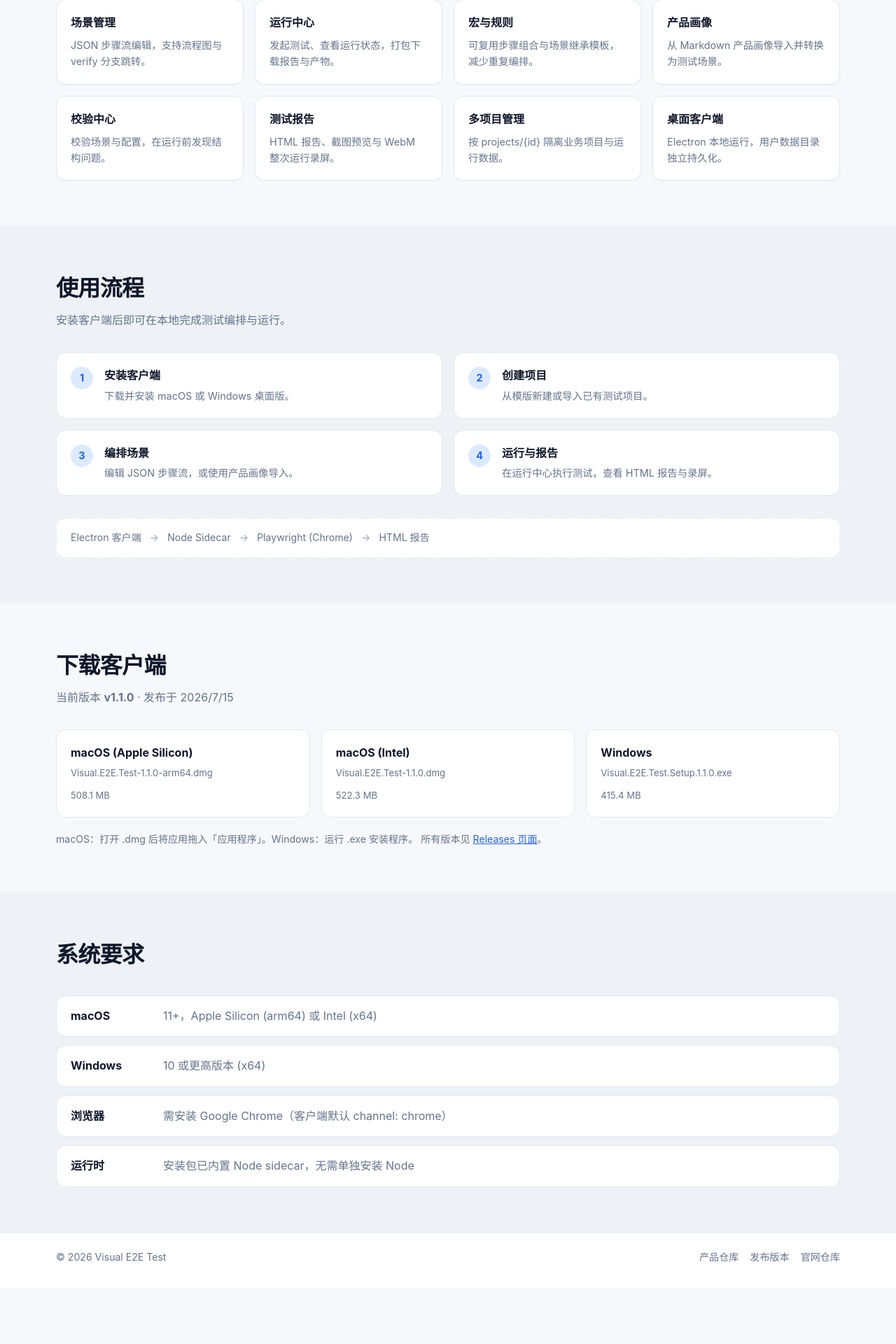
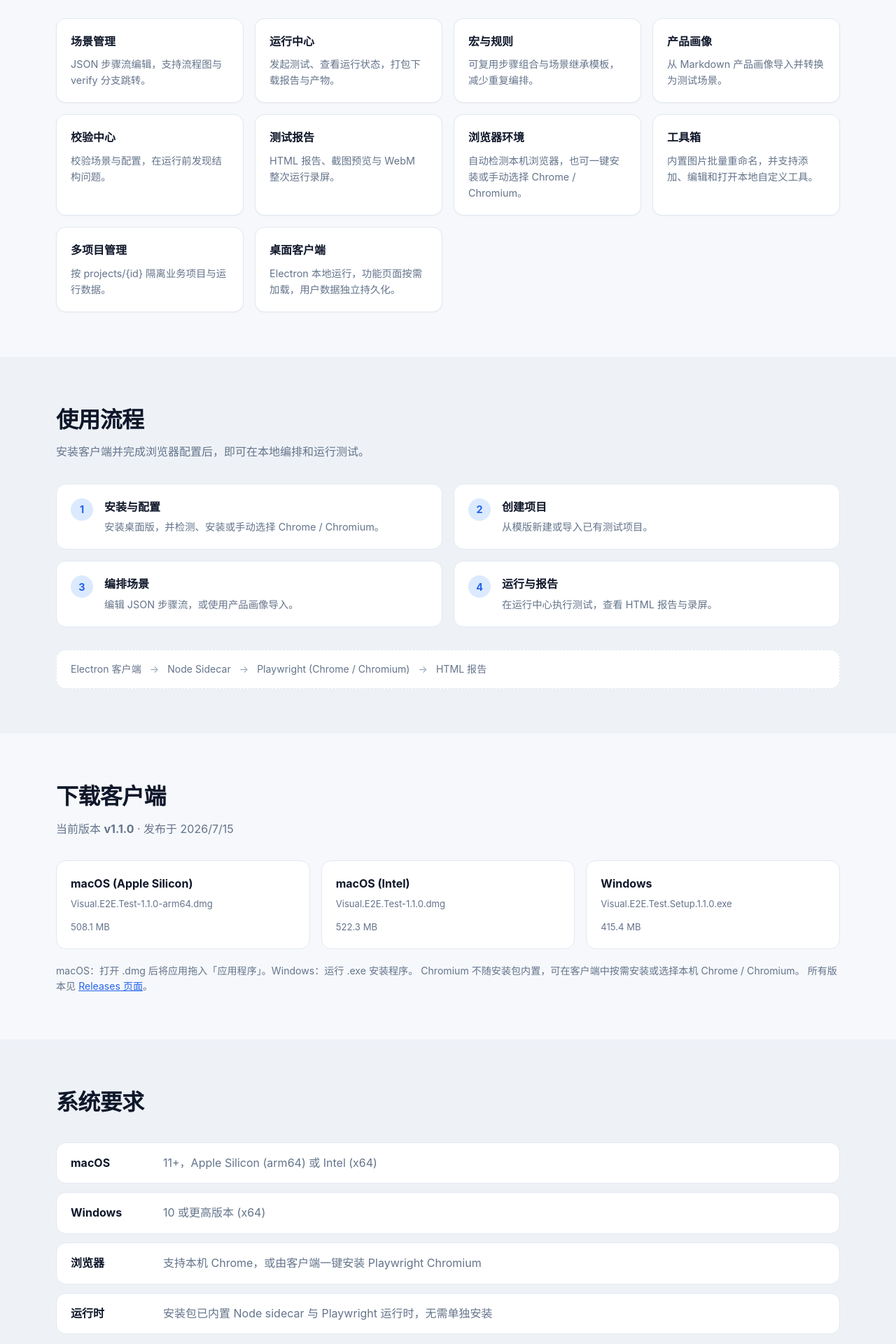
Before and after one commit to visual-e2e/visual-e2e-sky, a React (Vite) app: page / in a window 1280 px wide. Shown: the part 644-2564 px from the top of the page at 70% size. Before the commit the page ends 2484 px from the top, so only its background shows below. Built offline with nearby package versions, Linux system fonts and the light colour scheme.

Commit message:
feat(site): 更新 v1.2.0 产品能力与浏览器配置说明

```diff
--- a/package.json
+++ b/package.json
@@ -1,6 +1,6 @@
 {
   "name": "visual-e2e-sky",
-  "version": "1.0.0",
+  "version": "1.1.0",
   "private": true,
   "type": "module",
   "scripts": {
--- a/src/components/DownloadSection.tsx
+++ b/src/components/DownloadSection.tsx
@@ -100,6 +100,7 @@ export function DownloadSection() {
 
         <p className="download-note">
           macOS：打开 .dmg 后将应用拖入「应用程序」。Windows：运行 .exe 安装程序。
+          Chromium 不随安装包内置，可在客户端中按需安装或选择本机 Chrome / Chromium。
           所有版本见{" "}
           <a href={releaseUrl} target="_blank" rel="noreferrer">
             Releases 页面
--- a/src/components/HeroSection.tsx
+++ b/src/components/HeroSection.tsx
@@ -9,7 +9,7 @@ export function HeroSection() {
           <h1 className="hero__title">可视化 E2E 自动化测试工作台</h1>
           <p className="hero__desc">
             用 JSON 描述测试步骤，在可视化界面编排场景、运行测试、查看带截图与录屏的 HTML
-            报告。支持宏、规则模板、产品画像导入与多项目管理。
+            报告。支持浏览器环境配置、测试工具箱、宏与规则模板、产品画像导入及多项目管理。
           </p>
           <div className="hero__actions">
             <a href="#download" className="btn btn--primary">
--- a/src/components/HowItWorks.tsx
+++ b/src/components/HowItWorks.tsx
@@ -6,7 +6,9 @@ export function HowItWorks() {
       <div className="container">
         <div className="section__head">
           <h2 className="section__title">使用流程</h2>
-          <p className="section__desc">安装客户端后即可在本地完成测试编排与运行。</p>
+          <p className="section__desc">
+            安装客户端并完成浏览器配置后，即可在本地编排和运行测试。
+          </p>
         </div>
         <ol className="steps">
           {STEPS.map((item) => (
@@ -24,7 +26,7 @@ export function HowItWorks() {
           <span className="arch-diagram__arrow">→</span>
           <span>Node Sidecar</span>
           <span className="arch-diagram__arrow">→</span>
-          <span>Playwright (Chrome)</span>
+          <span>Playwright (Chrome / Chromium)</span>
           <span className="arch-diagram__arrow">→</span>
           <span>HTML 报告</span>
         </div>
--- a/src/constants.ts
+++ b/src/constants.ts
@@ -32,17 +32,29 @@ export const FEATURES = [
     description: "HTML 报告、截图预览与 WebM 整次运行录屏。",
   },
   {
+    title: "浏览器环境",
+    description: "自动检测本机浏览器，也可一键安装或手动选择 Chrome / Chromium。",
+  },
+  {
+    title: "工具箱",
+    description: "内置图片批量重命名，并支持添加、编辑和打开本地自定义工具。",
+  },
+  {
     title: "多项目管理",
     description: "按 projects/{id} 隔离业务项目与运行数据。",
   },
   {
     title: "桌面客户端",
-    description: "Electron 本地运行，用户数据目录独立持久化。",
+    description: "Electron 本地运行，功能页面按需加载，用户数据独立持久化。",
   },
 ] as const;
 
 export const STEPS = [
-  { step: "1", title: "安装客户端", description: "下载并安装 macOS 或 Windows 桌面版。" },
+  {
+    step: "1",
+    title: "安装与配置",
+    description: "安装桌面版，并检测、安装或手动选择 Chrome / Chromium。",
+  },
   { step: "2", title: "创建项目", description: "从模版新建或导入已有测试项目。" },
   { step: "3", title: "编排场景", description: "编辑 JSON 步骤流，或使用产品画像导入。" },
   { step: "4", title: "运行与报告", description: "在运行中心执行测试，查看 HTML 报告与录屏。" },
@@ -51,6 +63,12 @@ export const STEPS = [
 export const REQUIREMENTS = [
   { platform: "macOS", detail: "11+，Apple Silicon (arm64) 或 Intel (x64)" },
   { platform: "Windows", detail: "10 或更高版本 (x64)" },
-  { platform: "浏览器", detail: "需安装 Google Chrome（客户端默认 channel: chrome）" },
-  { platform: "运行时", detail: "安装包已内置 Node sidecar，无需单独安装 Node" },
+  {
+    platform: "浏览器",
+    detail: "支持本机 Chrome，或由客户端一键安装 Playwright Chromium",
+  },
+  {
+    platform: "运行时",
+    detail: "安装包已内置 Node sidecar 与 Playwright 运行时，无需单独安装",
+  },
 ] as const;
```
Also changed, not shown: 2 other files (tests, documents, lock files or other folders).
